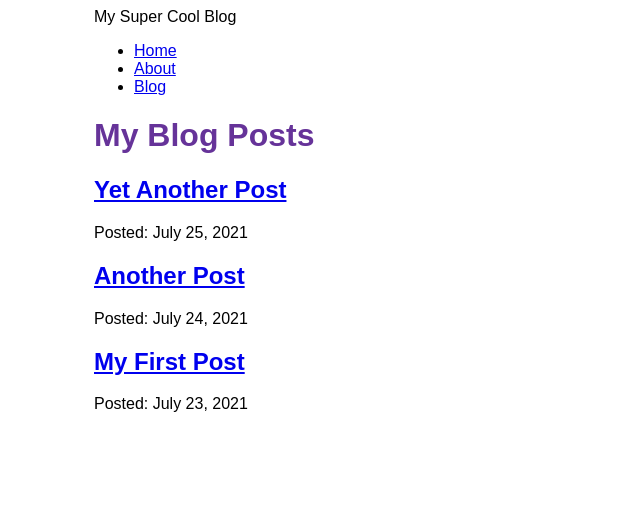
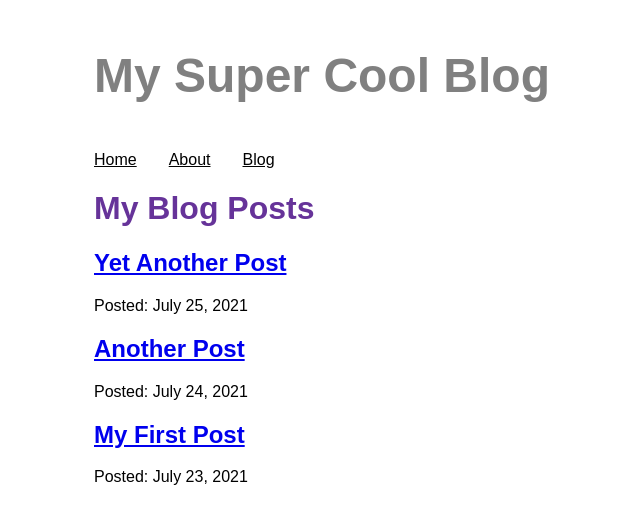
Before and after one commit to KyleSkudlarek/kyleskudlarek.com, a Gatsby site: page /blog in a window 1280 px wide. Shown: the whole page, without its empty margins (296-936 px from the left). Built offline with nearby package versions, Linux system fonts and the light colour scheme; Gatsby itself is replaced by a stand-in of ours.

Commit message:
converting to styled components and removing css modules

```diff
--- a/src/components/layout.js
+++ b/src/components/layout.js
@@ -1,13 +1,38 @@
 import * as React from 'react'
+import styled from 'styled-components';
 import { Link, useStaticQuery, graphql } from 'gatsby'
-import {
-    container,
-    heading,
-    navLinks,
-    navLinkItem,
-    navLinkText,
-    siteTitle,
-} from './layout.module.css'
+
+const Container = styled.div`
+    margin: auto;
+    max-width: 500px;
+    font-family: sans-serif;
+`;
+
+const Heading = styled.h1`
+    color: rebeccapurple;
+`;
+
+const NavLinks = styled.ul`
+    display: flex;
+    list-style: none;
+    padding-left: 0;
+`;
+
+const NavLinkItem = styled.li`
+    padding-right: 2rem;
+`;
+
+const NavLinkText = styled(props => <Link {...props} />)`
+    color: black;
+`;
+
+const SiteTitle = styled.header`
+    font-size: 3rem;
+    color: gray;
+    font-weight: 700;
+    margin: 3rem 0;
+`;
+
 
 const Layout = ({ pageTitle, children }) => {
     const data = useStaticQuery(graphql`
@@ -21,32 +46,34 @@ const Layout = ({ pageTitle, children }) => {
   `)
 
     return (
-        <div className={container}>
-            <header className={siteTitle}>{data.site.siteMetadata.title}</header>
+        <Container>
+            <SiteTitle>{data.site.siteMetadata.title}</SiteTitle>
             <nav>
-                <ul className={navLinks}>
-                    <li className={navLinkItem}>
-                        <Link to="/" className={navLinkText}>
+                <NavLinks>
+                    <NavLinkItem>
+                        <NavLinkText to="/">
                             Home
-                        </Link>
-                    </li>
-                    <li className={navLinkItem}>
-                        <Link to="/about" className={navLinkText}>
+                        </NavLinkText>
+                    </NavLinkItem>
+                    <NavLinkItem>
+                        <NavLinkText to="/about">
                             About
-                        </Link>
-                    </li>
-                    <li className={navLinkItem}>
-                        <Link to="/blog" className={navLinkText}>
+                        </NavLinkText>
+                    </NavLinkItem>
+                    <NavLinkItem>
+                        <NavLinkText to="/blog">
                             Blog
-                        </Link>
-                    </li>
-                </ul>
+                        </NavLinkText>
+                    </NavLinkItem>
+                </NavLinks>
             </nav>
             <main>
-                <h1 className={heading}>{pageTitle}</h1>
+                <Heading>
+                    {pageTitle}
+                </Heading>
                 {children}
             </main>
-        </div>
+        </Container>
     )
 }
 
--- a/src/components/layout.module.css
+++ /dev/null
@@ -1,27 +0,0 @@
-.container {
-    margin: auto;
-    max-width: 500px;
-    font-family: sans-serif;
-}
-
-.heading {
-    color: rebeccapurple;
-}
-.nav-links {
-    display: flex;
-    list-style: none;
-    padding-left: 0;
-}
-.nav-link-item {
-    padding-right: 2rem;
-}
-.nav-link-text {
-    color: black;
-}
-
-.site-title {
-    font-size: 3rem;
-    color: gray;
-    font-weight: 700;
-    margin: 3rem 0;
-}
```
Also changed, not shown: README.md.
